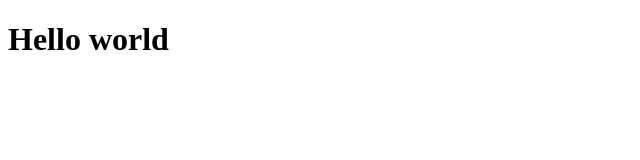
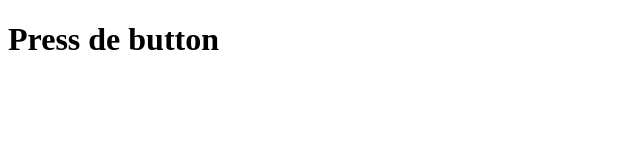
Before and after one commit to zmdoug/tabnews-clone, a Next.js app: page / in a window 1280 px wide. Shown: the top 160 px of the page, without its empty margins (0-640 px from the left). Built offline with nearby package versions, Linux system fonts and the light colour scheme.

Commit message:
atualiza a mensage

```diff
--- a/pages/index.js
+++ b/pages/index.js
@@ -1,5 +1,5 @@
 function Home() {
-    return <h1>Hello world</h1>
+    return <h1>Press de button</h1>
 }
 
 export default Home;
```
